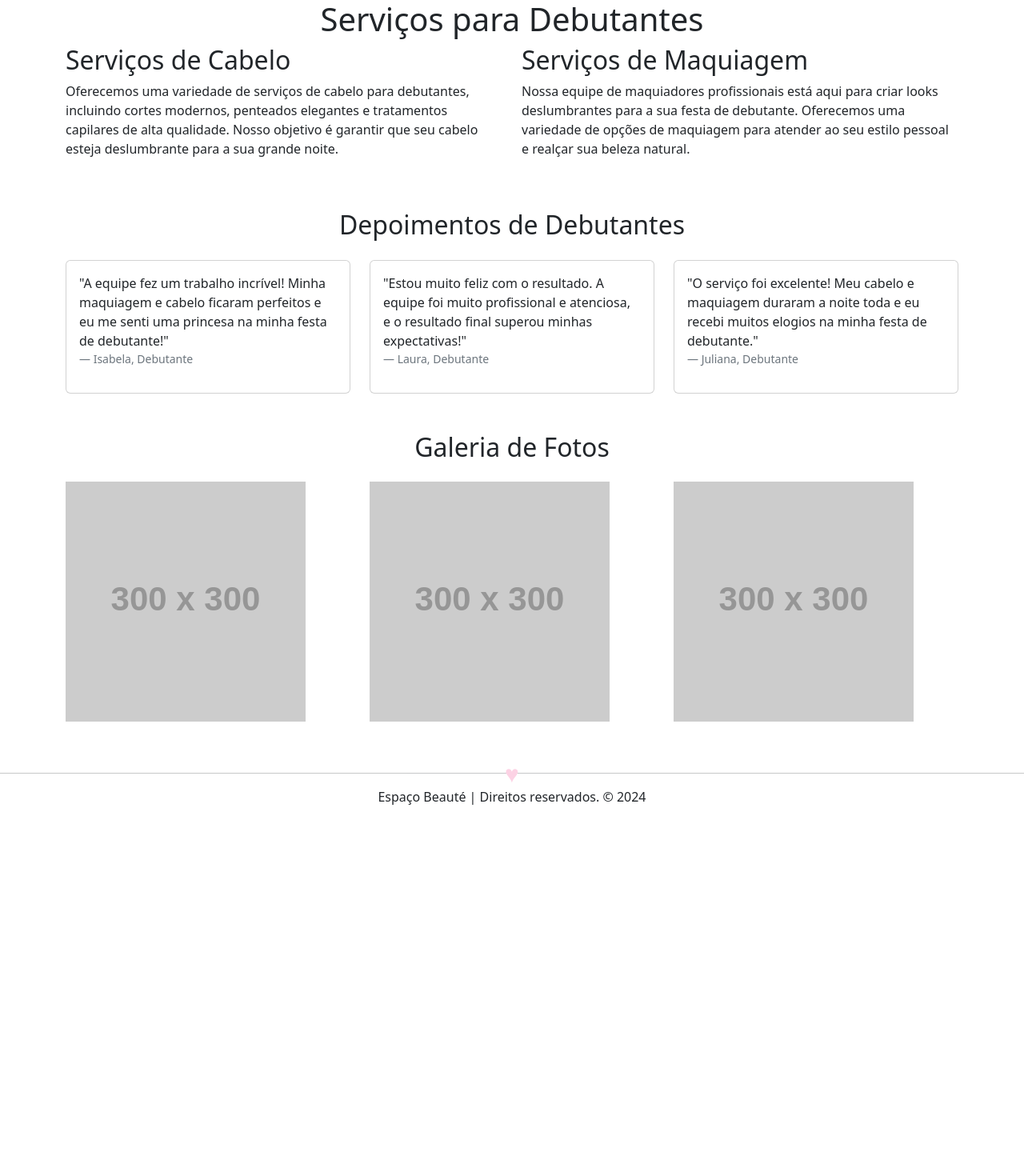
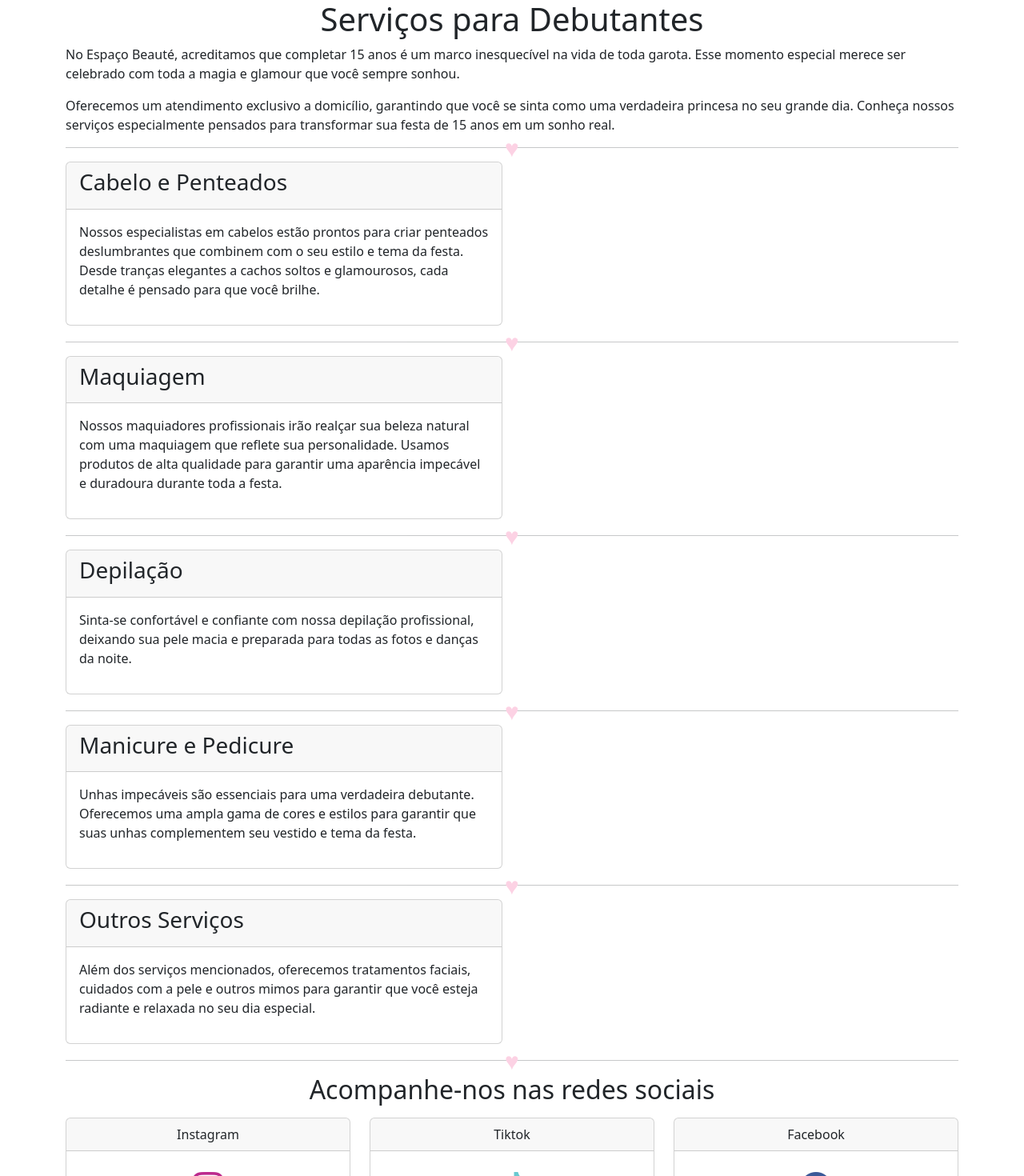
Before and after one commit to rflpsz/beaute, an Angular app: page /debutantes in a window 1280 px wide. Shown: the part 60-1530 px from the top of the page at 80% size. Before the commit the page ends 1092 px from the top, so only its background shows below. Built offline with nearby package versions, Linux system fonts and the light colour scheme.

Commit message:
fixed debutantes page

```diff
--- a/src/app/pages/brides/brides.component.html
+++ b/src/app/pages/brides/brides.component.html
@@ -3,7 +3,7 @@
 
     <!-- Seção de Introdução -->
     <section id="introduction" class="mb-5">
-        <p>No Espaço Juliana Rodrigues, entendemos a importância do seu grande dia e estamos aqui para garantir que você se sinta deslumbrante e confiante.</p>
+        <p>No Espaço Beauté, entendemos a importância do seu grande dia e estamos aqui para garantir que você se sinta deslumbrante e confiante.</p>
         <hr>
         <p>Oferecemos um atendimento exclusivo a domicílio, levando nossos profissionais até o local onde você irá se preparar para o casamento, proporcionando comodidade e conforto. Confira nossos serviços especialmente preparados para o seu dia de noiva.</p>
     </section>
--- a/src/app/pages/debutantes/debutantes.component.html
+++ b/src/app/pages/debutantes/debutantes.component.html
@@ -1,72 +1,91 @@
 <div class="container">
     <h1 class="text-center">Serviços para Debutantes</h1>
 
-    <!-- Seção de Descrição dos Serviços -->
-    <section id="services" class="mb-5">
-        <div class="row">
-            <div class="col-md-6">
-                <h2>Serviços de Cabelo</h2>
-                <p>Oferecemos uma variedade de serviços de cabelo para debutantes, incluindo cortes modernos, penteados
-                    elegantes e tratamentos capilares de alta qualidade. Nosso objetivo é garantir que seu cabelo esteja
-                    deslumbrante para a sua grande noite.</p>
-            </div>
-            <div class="col-md-6">
-                <h2>Serviços de Maquiagem</h2>
-                <p>Nossa equipe de maquiadores profissionais está aqui para criar looks deslumbrantes para a sua festa
-                    de debutante. Oferecemos uma variedade de opções de maquiagem para atender ao seu estilo pessoal e
-                    realçar sua beleza natural.</p>
-            </div>
-        </div>
+    <!-- Seção de Introdução -->
+    <section id="introduction">
+        <p>No Espaço Beauté, acreditamos que completar 15 anos é um marco inesquecível na vida de toda garota. Esse momento especial merece ser celebrado com toda a magia e glamour que você sempre sonhou.</p>
+        <p>Oferecemos um atendimento exclusivo a domicílio, garantindo que você se sinta como uma verdadeira princesa no seu grande dia. Conheça nossos serviços especialmente pensados para transformar sua festa de 15 anos em um sonho real.</p>
     </section>
 
-    <!-- Seção de Depoimentos -->
-    <section id="testimonials" class="mb-5">
-        <h2 class="text-center mb-4">Depoimentos de Debutantes</h2>
+    <hr>
+
+    <!-- Seção de Serviços -->
+    <section id="services">
         <div class="row">
-            <div class="col-md-4">
+            <!-- Serviço de Cabelo e Penteados -->
+            <div class="col-md-6 mb-1">
                 <div class="card">
+                    <div class="card-header">
+                        <h3>Cabelo e Penteados</h3>
+                    </div>
                     <div class="card-body">
-                        <p class="card-text">"A equipe fez um trabalho incrível! Minha maquiagem e cabelo ficaram
-                            perfeitos e eu me senti uma princesa na minha festa de debutante!"</p>
-                        <footer class="blockquote-footer">Isabela, Debutante</footer>
+                        <p>Nossos especialistas em cabelos estão prontos para criar penteados deslumbrantes que combinem com o seu estilo e tema da festa. Desde tranças elegantes a cachos soltos e glamourosos, cada detalhe é pensado para que você brilhe.</p>
                     </div>
                 </div>
             </div>
-            <div class="col-md-4">
+            <div class="col-12">
+                <hr>
+            </div>
+            <!-- Serviço de Maquiagem -->
+            <div class="col-md-6 mb-1">
                 <div class="card">
+                    <div class="card-header">
+                        <h3>Maquiagem</h3>
+                    </div>
                     <div class="card-body">
-                        <p class="card-text">"Estou muito feliz com o resultado. A equipe foi muito profissional e
-                            atenciosa, e o resultado final superou minhas expectativas!"</p>
-                        <footer class="blockquote-footer">Laura, Debutante</footer>
+                        <p>Nossos maquiadores profissionais irão realçar sua beleza natural com uma maquiagem que reflete sua personalidade. Usamos produtos de alta qualidade para garantir uma aparência impecável e duradoura durante toda a festa.</p>
                     </div>
                 </div>
             </div>
-            <div class="col-md-4">
+            <div class="col-12">
+                <hr>
+            </div>
+            <!-- Serviço de Depilação -->
+            <div class="col-md-6 mb-1">
                 <div class="card">
+                    <div class="card-header">
+                        <h3>Depilação</h3>
+                    </div>
                     <div class="card-body">
-                        <p class="card-text">"O serviço foi excelente! Meu cabelo e maquiagem duraram a noite toda e eu
-                            recebi muitos elogios na minha festa de debutante."</p>
-                        <footer class="blockquote-footer">Juliana, Debutante</footer>
+                        <p>Sinta-se confortável e confiante com nossa depilação profissional, deixando sua pele macia e preparada para todas as fotos e danças da noite.</p>
+                    </div>
+                </div>
+            </div>
+            <div class="col-12">
+                <hr>
+            </div>
+            <!-- Serviço de Manicure e Pedicure -->
+            <div class="col-md-6 mb-1">
+                <div class="card">
+                    <div class="card-header">
+                        <h3>Manicure e Pedicure</h3>
+                    </div>
+                    <div class="card-body">
+                        <p>Unhas impecáveis são essenciais para uma verdadeira debutante. Oferecemos uma ampla gama de cores e estilos para garantir que suas unhas complementem seu vestido e tema da festa.</p>
+                    </div>
+                </div>
+            </div>
+            <div class="col-12">
+                <hr>
+            </div>
+            <!-- Outros Serviços -->
+            <div class="col-md-6 mb-1">
+                <div class="card">
+                    <div class="card-header">
+                        <h3>Outros Serviços</h3>
+                    </div>
+                    <div class="card-body">
+                        <p>Além dos serviços mencionados, oferecemos tratamentos faciais, cuidados com a pele e outros mimos para garantir que você esteja radiante e relaxada no seu dia especial.</p>
                     </div>
                 </div>
             </div>
         </div>
     </section>
 
-    <!-- Seção de Galeria de Fotos -->
-    <section id="gallery" class="mb-5">
-        <h2 class="text-center mb-4">Galeria de Fotos</h2>
-        <div class="row">
-            <div class="col-md-4">
-                <img src="https://via.placeholder.com/300" class="img-fluid mb-3" alt="Foto 1">
-            </div>
-            <div class="col-md-4">
-                <img src="https://via.placeholder.com/300" class="img-fluid mb-3" alt="Foto 2">
-            </div>
-            <div class="col-md-4">
-                <img src="https://via.placeholder.com/300" class="img-fluid mb-3" alt="Foto 3">
-            </div>
-        </div>
+    <!-- redes sociais -->
+    <section class="socials-network mb-4">
+        <hr>
+        <app-socials></app-socials>
     </section>
 
 </div>
--- a/src/app/pages/debutantes/debutantes.component.ts
+++ b/src/app/pages/debutantes/debutantes.component.ts
@@ -1,9 +1,10 @@
 import { Component } from '@angular/core';
+import { SocialsComponent } from '../../components/socials/socials.component';
 
 @Component({
   selector: 'app-debutantes',
   standalone: true,
-  imports: [],
+  imports: [SocialsComponent],
   templateUrl: './debutantes.component.html',
   styleUrl: './debutantes.component.scss'
 })
```
